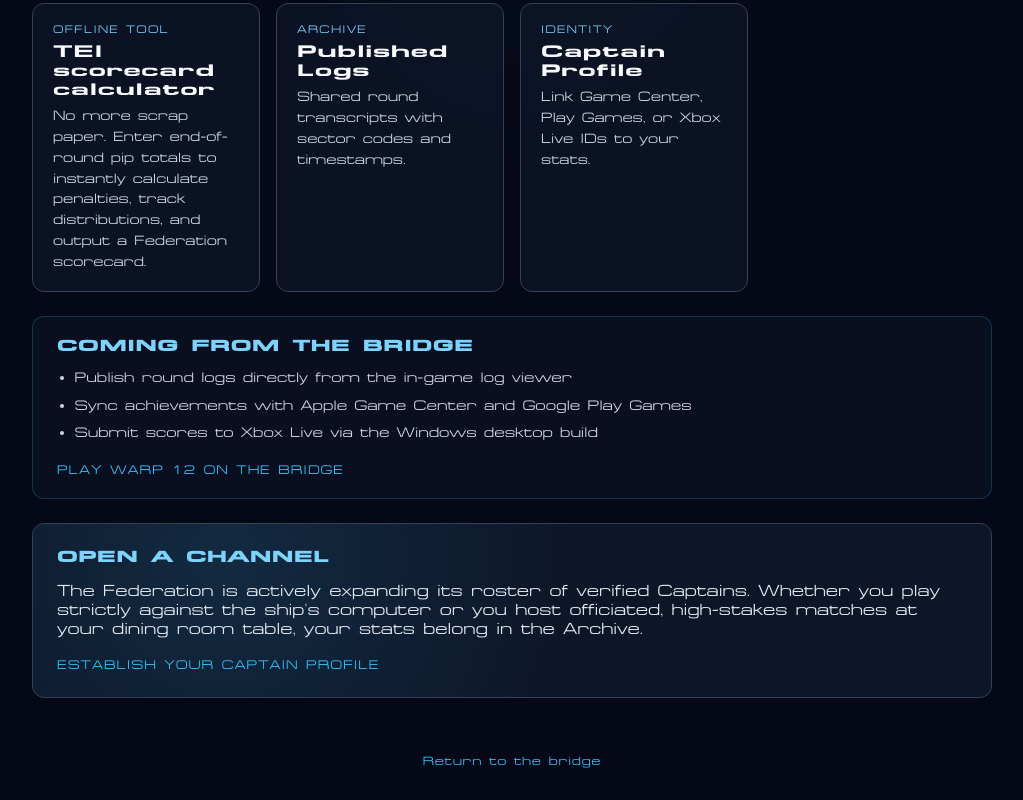
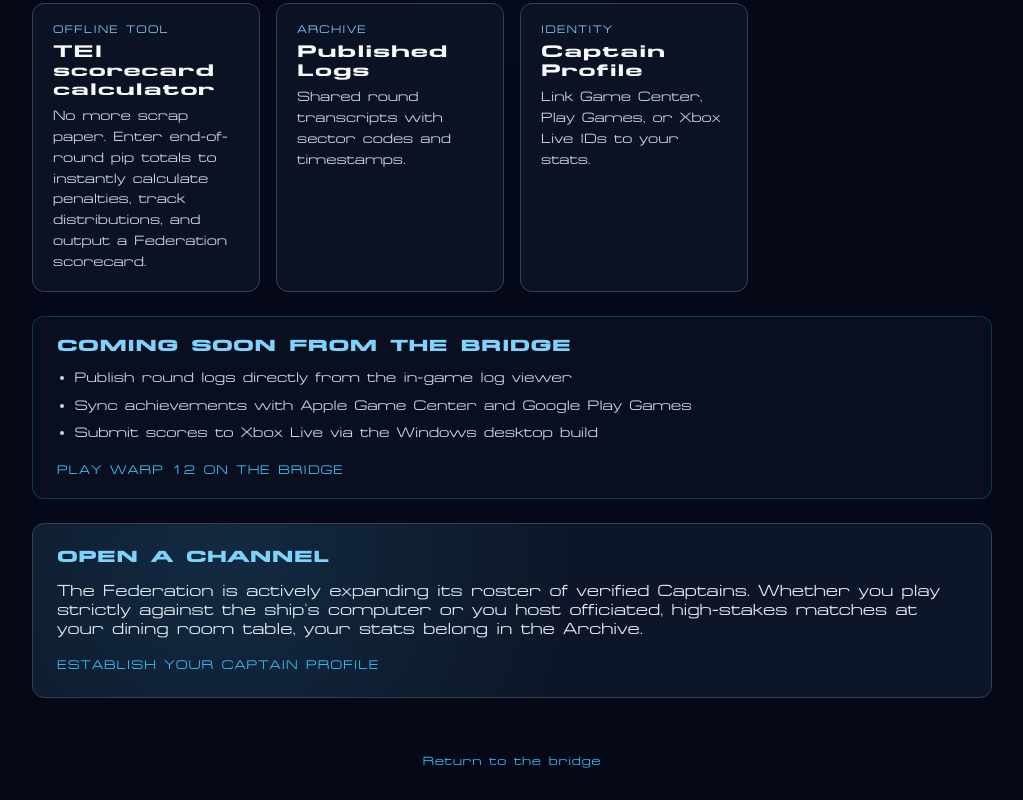
Before and after one commit to Digital-Defiance/Warp12-leaderboard, a React (Vite) app: page / in a window 1280 px wide. Shown: the part 1138-1938 px from the top of the page, without its empty margins (128-1151 px from the left). Built offline with nearby package versions, Linux system fonts and the light colour scheme; no server answers.

Commit message:
Update iwdf home page

```diff
--- a/src/app/pages/home-page.tsx
+++ b/src/app/pages/home-page.tsx
@@ -11,7 +11,7 @@ export const HomePage: FC = () => {
     <div className={styles.page}>
       <section className={panelStyles.panel}>
         <h1 className={styles.hColor}>Welcome to the Federation.</h1>
-        <p>For generations, dominoes has been treated as a casual parlor game.
+        <p>For generations, dominoes has been treated as a casual parlor game.{' '}
           <span className={styles.iwdfFederation}>The Interstellar Warp Domino Federation</span>{' '}
           (<span className={`${styles.hColor} ${styles.iwdfFederationWide}`}>IWDF</span>)
           was founded on a different premise: that the strategic placement of interlocking
@@ -103,7 +103,7 @@ export const HomePage: FC = () => {
       </div>
 
       <section className={styles.roadmap}>
-        <h2 className={styles.roadmapTitle}>Coming from the bridge</h2>
+        <h2 className={styles.roadmapTitle}>Coming soon from the bridge</h2>
         <ul className={styles.roadmapList}>
           <li>Publish round logs directly from the in-game log viewer</li>
           <li>Sync achievements with Apple Game Center and Google Play Games</li>
```
